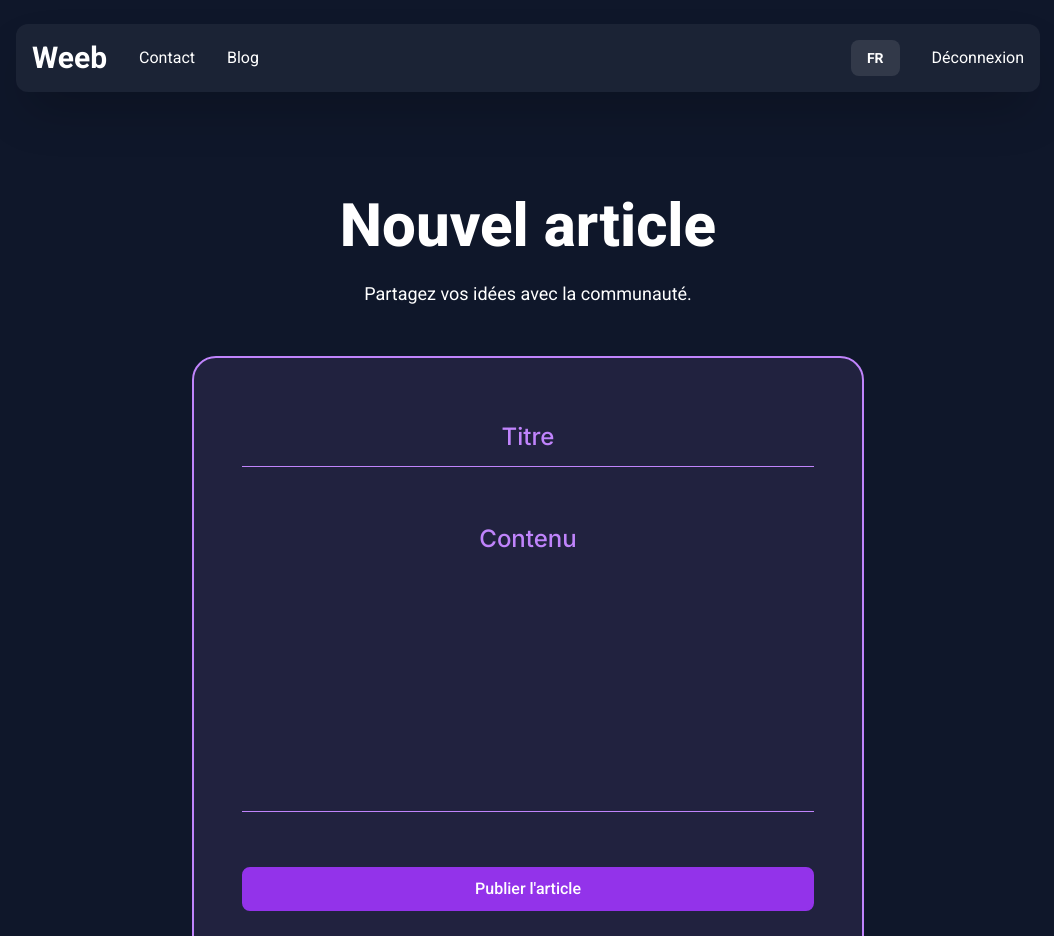
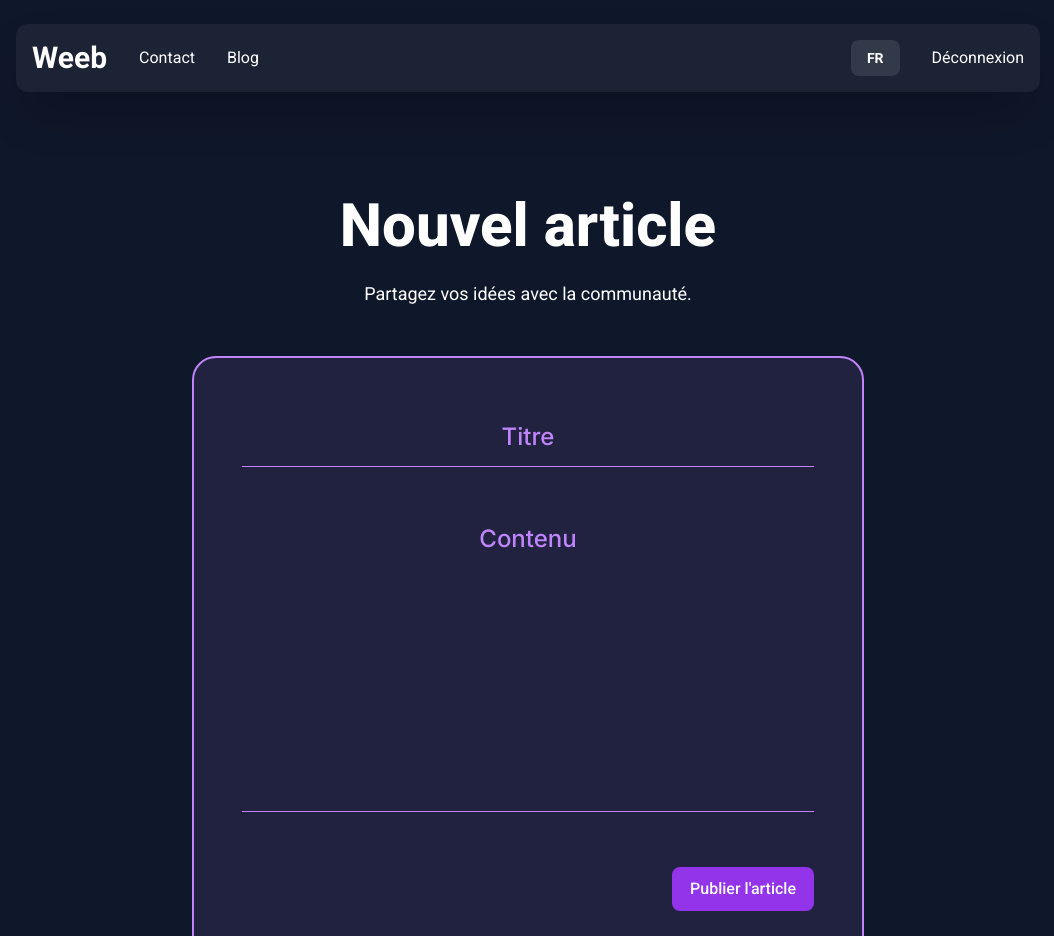
Before and after one commit to Yome07/weeb_guillaume_amselle_andreux, a React (Vite) app: page /blog/new in a window 1280 px wide. Shown: the top 936 px of the page, without its empty margins (112-1166 px from the left). Built offline with nearby package versions, Linux system fonts and the light colour scheme; sample sign-in values are in the browser's storage.

Commit message:
Feature: Add ArticleForm component and refactor ArticleCreate component

```diff
--- /dev/null
+++ b/src/components/ui/ArticleForm.tsx
@@ -0,0 +1,91 @@
+import { FormEvent } from 'react';
+import Input from './Input';
+import Textarea from './Textarea';
+import Button from './Button';
+
+interface ArticleFormProps {
+    title: string;
+    content: string;
+    errors: Record<string, string>;
+    apiError: string | null;
+    isLoading: boolean;
+    submitLabel: string;
+    onTitleChange: (value: string) => void;
+    onContentChange: (value: string) => void;
+    onSubmit: (e: FormEvent<HTMLFormElement>) => void;
+    onCancel?: () => void;
+}
+
+/**
+ * Composant formulaire réutilisable pour la création et la modification d'un article
+ * Utilisé dans ArticleCreate et ArticleDetail (mode édition)
+ */
+function ArticleForm({
+                         title,
+                         content,
+                         errors,
+                         apiError,
+                         isLoading,
+                         submitLabel,
+                         onTitleChange,
+                         onContentChange,
+                         onSubmit,
+                         onCancel,
+                     }: ArticleFormProps) {
+    return (
+        <form onSubmit={onSubmit} className="flex flex-col gap-6 lg:gap-8">
+
+            {/* Titre de l'article */}
+            <div>
+                <Input
+                    label="Titre"
+                    type="text"
+                    id="title"
+                    value={title}
+                    onChange={(e) => onTitleChange(e.target.value)}
+                />
+                {errors.title && (
+                    <p className="text-red-500 text-sm mt-2">{errors.title}</p>
+                )}
+            </div>
+
+            {/* Contenu */}
+            <div>
+                <Textarea
+                    label="Contenu"
+                    id="content"
+                    value={content}
+                    onChange={(e) => onContentChange(e.target.value)}
+                    rows={10}
+                />
+                {errors.content && (
+                    <p className="text-red-500 text-sm mt-2">{errors.content}</p>
+                )}
+            </div>
+
+            {/* Erreur API */}
+            {apiError && (
+                <p className="text-red-400 text-sm text-center">{apiError}</p>
+            )}
+
+            {/* Boutons */}
+            <div className="flex justify-end gap-4 mt-4">
+                {onCancel && (
+                    <button
+                        type="button"
+                        onClick={onCancel}
+                        disabled={isLoading}
+                        className="text-white hover:text-purple-light text-sm font-medium transition disabled:opacity-50"
+                    >
+                        Annuler
+                    </button>
+                )}
+                <Button type="submit" disabled={isLoading}>
+                    {isLoading ? 'Sauvegarde...' : submitLabel}
+                </Button>
+            </div>
+        </form>
+    );
+}
+
+export default ArticleForm;
--- a/src/pages/ArticleCreate.tsx
+++ b/src/pages/ArticleCreate.tsx
@@ -1,8 +1,6 @@
-import Input from '../components/ui/Input';
-import Button from '../components/ui/Button';
 import { useArticleForm } from '../hooks/useArticleForm';
 //import { FormEvent } from 'react';
-import Textarea from "../components/ui/Textarea.tsx";
+import ArticleForm from "../components/ui/ArticleForm.tsx";
 
 /**
  * Page de création d'un article (authentifié uniquement)
@@ -34,46 +32,17 @@ function ArticleCreate() {
 
             {/* Formulaire */}
             <div className="w-full max-w-sm lg:max-w-2xl p-8 lg:p-12 border-2 border-purple-light rounded-3xl bg-purple-dark mx-auto">
-                <form onSubmit={handleSubmit} className="flex flex-col gap-6 lg:gap-8">
-
-                    {/* Titre de l'article */}
-                    <div>
-                        <Input
-                            label="Titre"
-                            type="text"
-                            id="title"
-                            value={title}
-                            onChange={(e) => setTitle(e.target.value)}
-                        />
-                        {errors.title && (
-                            <p className="text-red-500 text-sm mt-2">{errors.title}</p>
-                        )}
-                    </div>
-
-                    {/* Contenu */}
-                    <div>
-                        <Textarea
-                            label="Contenu"
-                            id="content"
-                            value={content}
-                            onChange={(e) => setContent(e.target.value)}
-                            rows={10}
-                        />
-                        {errors.content && (
-                            <p className="text-red-500 text-sm mt-2">{errors.content}</p>
-                        )}
-                    </div>
-
-                    {/* Erreur API */}
-                    {apiError && (
-                        <p className="text-red-400 text-sm text-center">{apiError}</p>
-                    )}
-
-                    {/* Bouton */}
-                    <Button type="submit" className="w-full mt-4" disabled={isLoading}>
-                        {isLoading ? 'Publication...' : 'Publier l\'article'}
-                    </Button>
-                </form>
+                <ArticleForm
+                    title={title}
+                    content={content}
+                    errors={errors}
+                    apiError={apiError}
+                    isLoading={isLoading}
+                    submitLabel="Publier l'article"
+                    onTitleChange={setTitle}
+                    onContentChange={setContent}
+                    onSubmit={handleSubmit}
+                />
             </div>
         </>
     );
```
